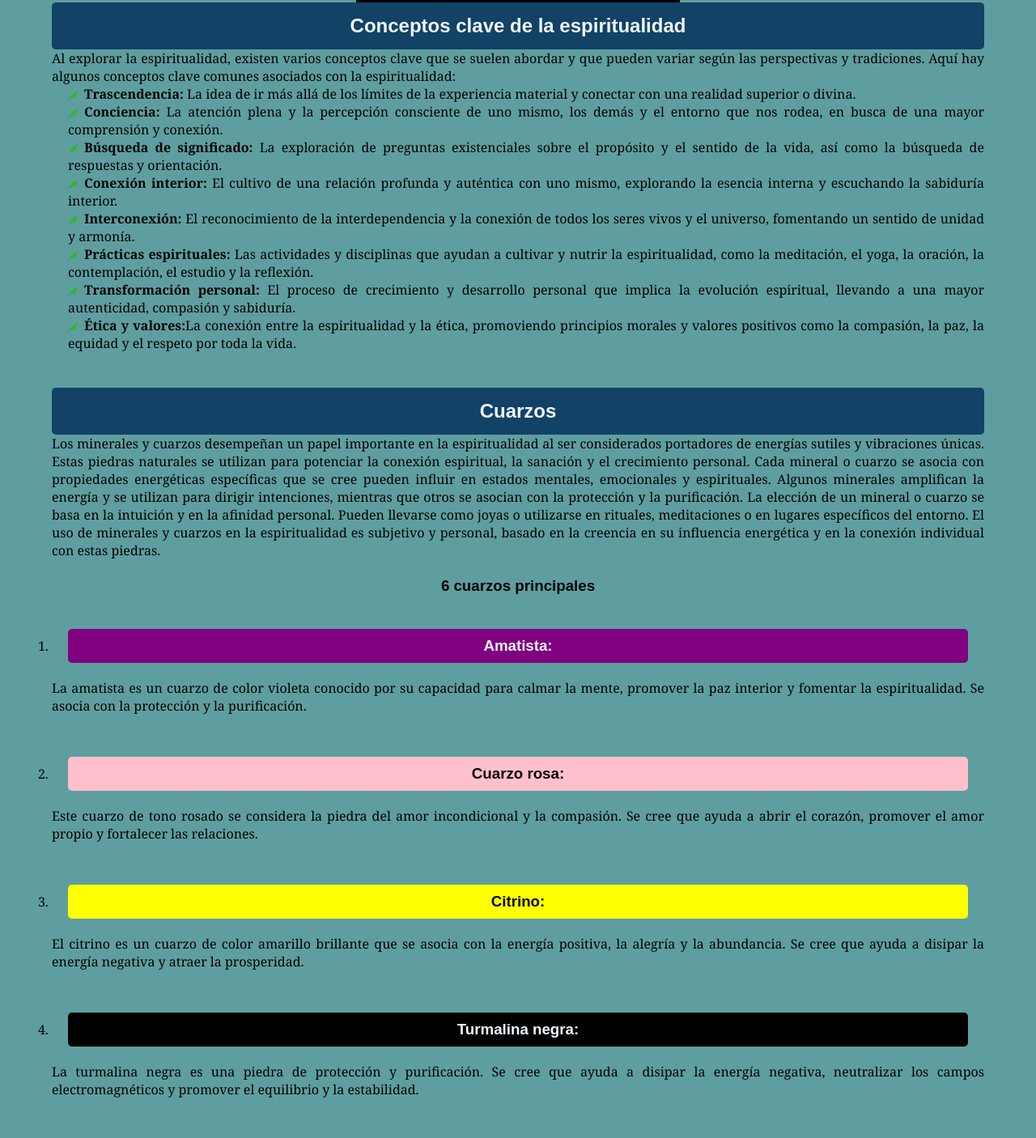
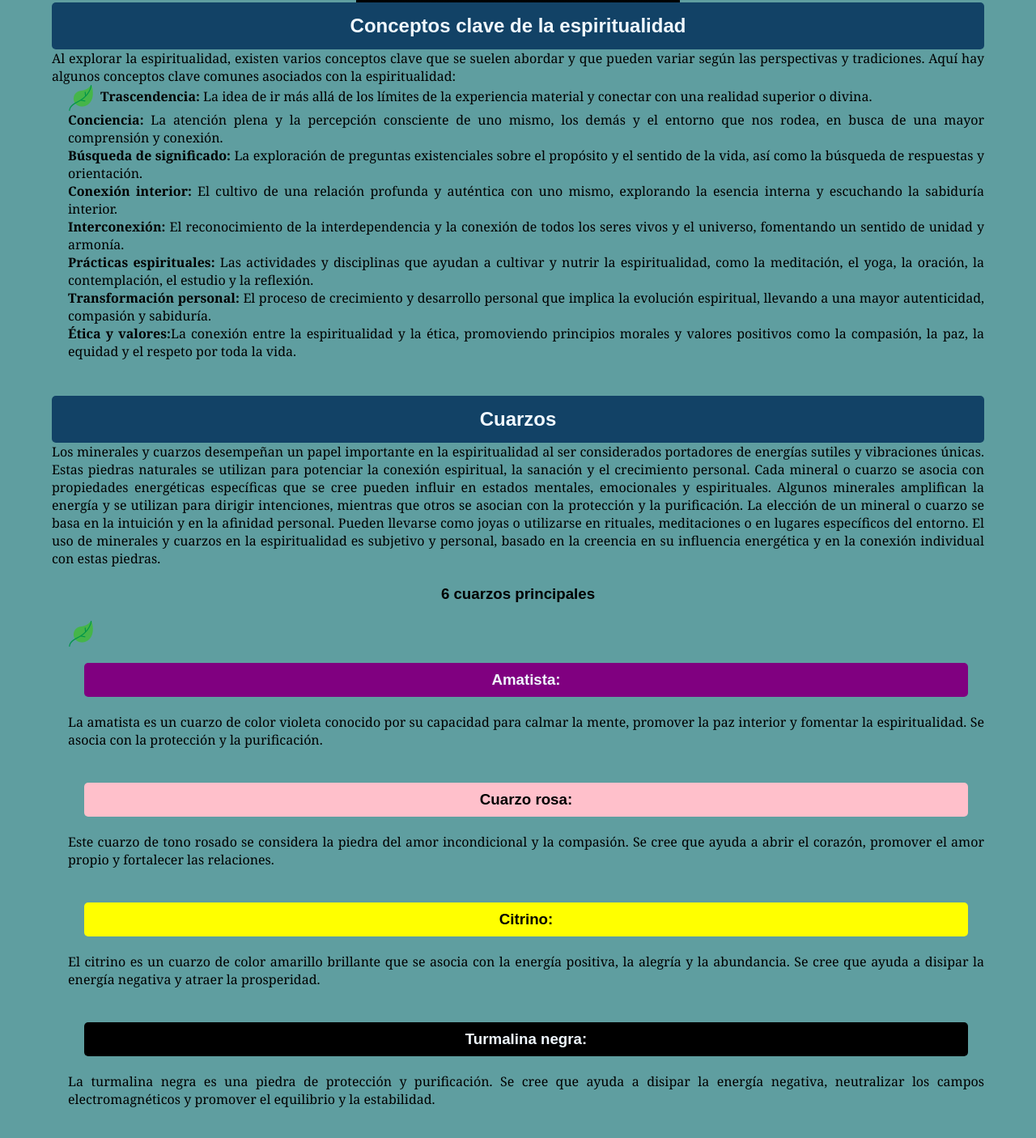
Before and after one commit to a01659224B/QuizPWBibiana, a plain HTML site: page index.html in a window 1280 px wide. Shown: the part 1038-2444 px from the top of the page at 81% size. Drawn offline with Linux system fonts and the light colour scheme; grey boxes are pictures that could not be loaded.

Commit message:
Favoritos de la lista

```diff
--- a/index.html
+++ b/index.html
@@ -71,7 +71,7 @@
             <br>
             <h3>6 cuarzos principales</h3>
             <br>
-            <ol class="listanumerada">
+            <ul class="listanonumerada">
                 <li><h3 id="morado">Amatista:</h3>La amatista es un cuarzo de color violeta conocido por su capacidad para calmar la mente, promover la paz interior y fomentar la espiritualidad. Se asocia con la protección y la purificación.</li>
                 <br>
                 <li><h3 id="rosa">Cuarzo rosa:</h3>Este cuarzo de tono rosado se considera la piedra del amor incondicional y la compasión. Se cree que ayuda a abrir el corazón, promover el amor propio y fortalecer las relaciones.</li>
@@ -83,7 +83,7 @@
                 <li><h3 id="dorado">Lapislázuli:</h3>Este mineral de color azul profundo se considera una piedra de sabiduría y espiritualidad. Se cree que estimula la mente, promueve la comunicación y ayuda a conectar con la intuición.</li>
                 <br>
                 <li><h3 id="cafe">Ojo de tigre:</h3>El ojo de tigre es una piedra semipreciosa conocida por su apariencia única y su notable mezcla de colores y patrones. Se trata de una variedad de cuarzo que se encuentra en todo el mundo, pero es más común en regiones como Sudáfrica, Australia, Brasil y Estados Unidos.<br>
-            </ol>
+            </ul>
             <div class="fotocuarzos">
             <img class="fotos-cuarzos" src= "imagenes/Amatista.jpg"  alt="Amatista">
             <img class="fotos-cuarzos" src="imagenes/cuarzorosa.jpg" alt="Cuarzo rosa">
--- a/style.css
+++ b/style.css
@@ -82,11 +82,11 @@
       padding-left: 20px;
         }
 
-  .listanonumerada li::before {
+  .listanonumerada li:first-child::before {
       content: "";
       display: inline-block;
-      width: 12px;
-      height: 12px;
+      width: 32px;
+      height: 32px;
       background-image: url("imagenes/hoja.png");
       background-size: cover;
       margin-right: 8px;
```
